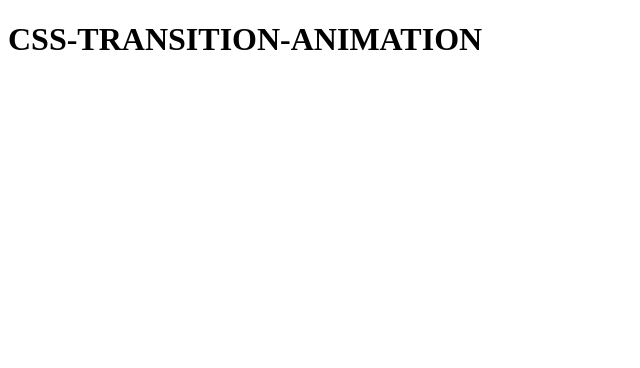
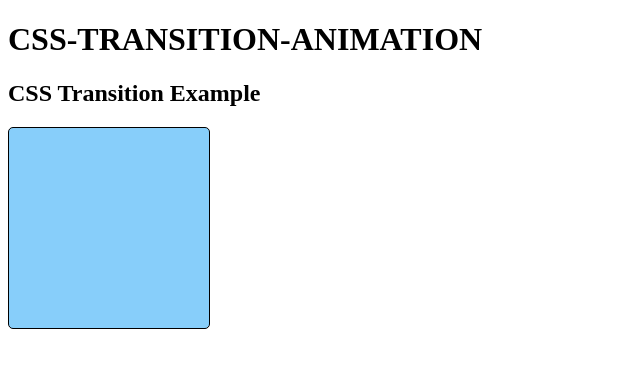
Before and after one commit to creativeemon/CSS-TRANSITION-ANIMATION, a plain HTML site: page index.html in a window 1280 px wide. Shown: the whole page, without its empty margins (0-640 px from the left). Drawn offline with Linux system fonts and the light colour scheme.

Commit message:
1 CSS Transition Example add

```diff
--- a/css/styles.css
+++ b/css/styles.css
@@ -0,0 +1,23 @@
+.box{
+    width: 200px;
+    height: 200px;
+    background-color: lightskyblue;
+    border: 1px solid black;
+    border-radius: 5px;
+    transition: background-color 0.5 ease , transform 0.5s ease;
+}
+
+.box:hover{
+    background-color: aqua;
+    transform: scale(.85);
+}
+
+/*
+
+transition : property - duration - timing-function -delay
+
+1.property => blackgrund-color /width /hight
+2.duration => 1s / 0.5s / 500s
+3.timing-function => ease / ease-in / ease-out /linear
+
+*/
--- a/index.html
+++ b/index.html
@@ -9,5 +9,11 @@
 </head>
 <body>
     <h1>CSS-TRANSITION-ANIMATION</h1>
+
+    <!-- step : 1 CSS Transition Example -->
+     <section>
+        <h2>CSS Transition Example</h2>
+        <div class="box"></div>
+     </section>
 </body>
 </html>
```
